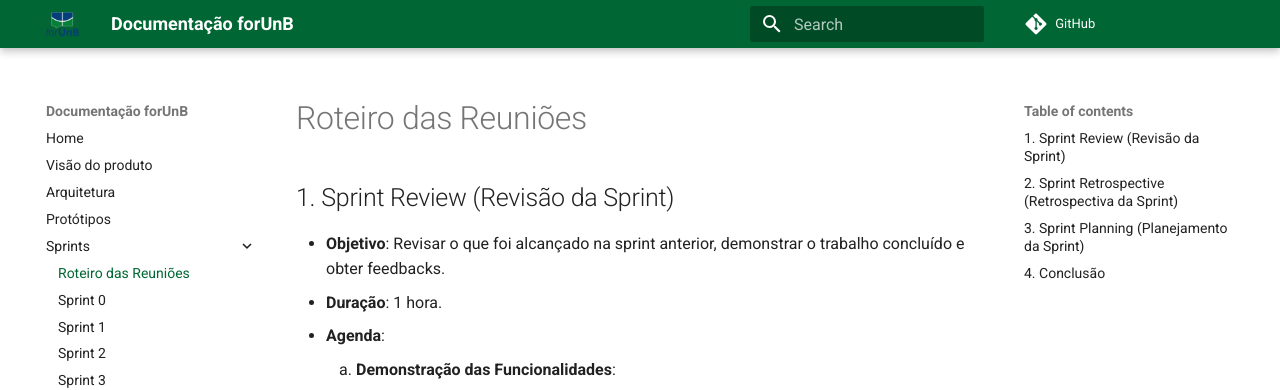
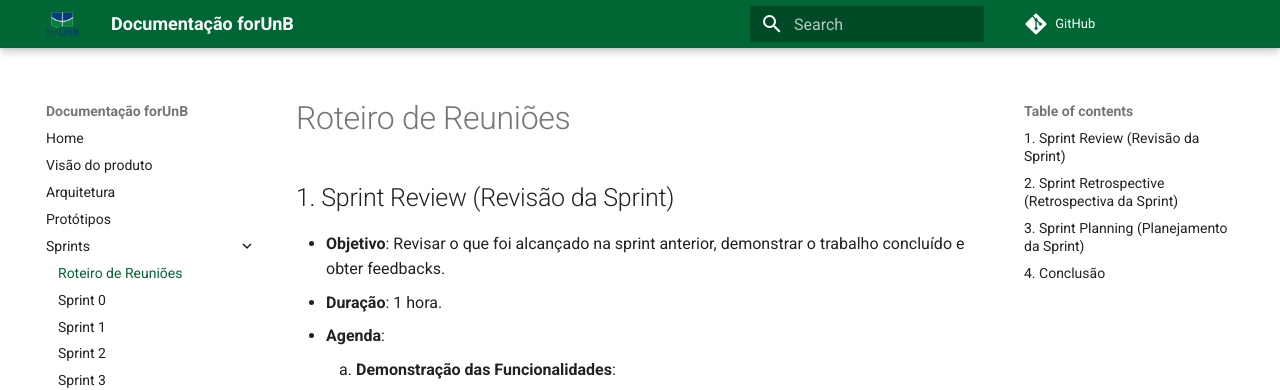
Before and after one commit to unb-mds/2024-1-forUnB, an MkDocs documentation site: the page built from docs/sprints/roteiro_reunioes.md, in a window 1280 px wide and 900 px high. Shown: the top 390 px of the window. Built offline with MkDocs 1.6.1 and Material for MkDocs 9.7.7, drawn with Linux system fonts in a browser that asks for light colours; comment, search, counter and statistics services are not loaded.

Commit message:
docs: changing 'roteiro das reunioes' name

```diff
--- a/mkdocs.yml
+++ b/mkdocs.yml
@@ -18,7 +18,7 @@ nav:
   - Protótipos: prototipo/prototipo.md
 
   - Sprints:
-      - Roteiro das Reuniões: sprints/roteiro_reunioes.md
+      - Roteiro de Reuniões: sprints/roteiro_reunioes.md
       - Sprint 0: sprints/sprint0.md
       - Sprint 1: sprints/sprint1.md
       - Sprint 2: sprints/sprint2.md
```
